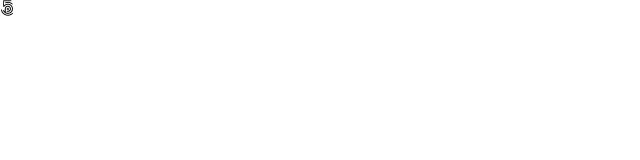
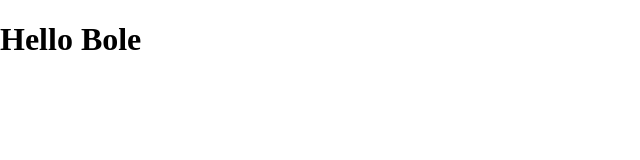
Before and after one commit to bangnv77/template-test, a plain HTML site: page index.html in a window 1280 px wide. Shown: the whole page, without its empty margins (0-640 px from the left). Drawn offline with Linux system fonts and the light colour scheme.

Commit message:
hello world

```diff
--- a/index.html
+++ b/index.html
@@ -9,7 +9,7 @@
     <link rel="stylesheet" href="style.css">
 </head>
 <body>
-    <i class="fab fa-500px"></i>
+    <h1>Hello Bole</h1>
     <!-- Script -->
     <script src="script.js"></script>
 </body>
```
